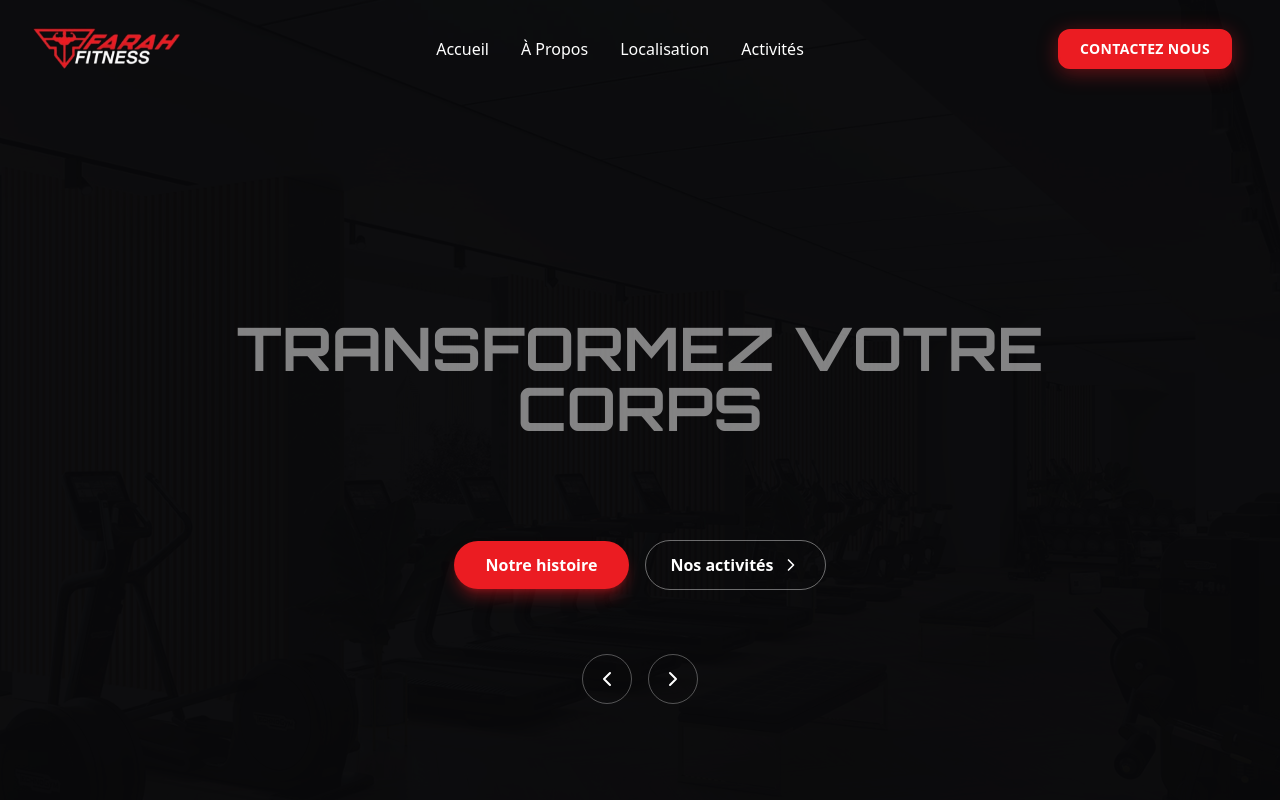
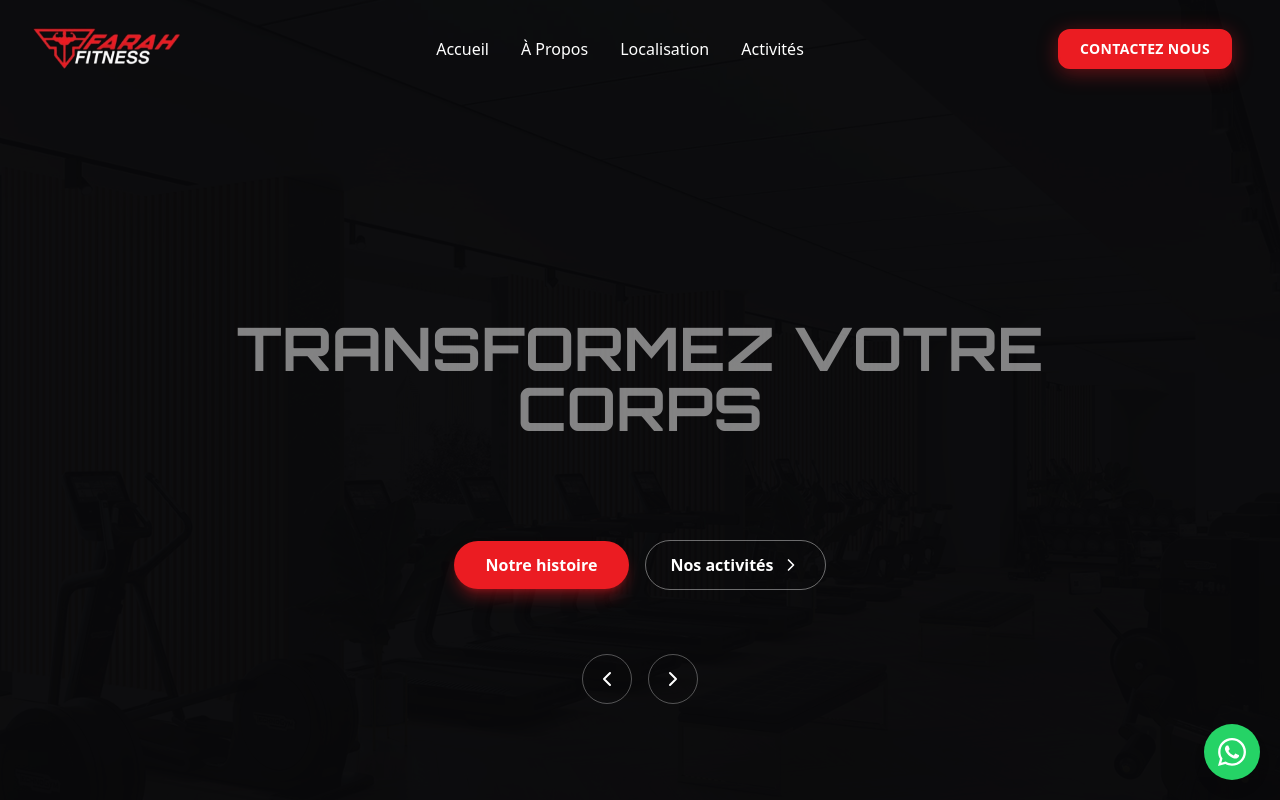
Before and after one commit to IlhamKaddi/gym-website, a Next.js app: page / in a window 1280 px wide. Shown: the top 800 px of the page. Built offline with nearby package versions, Linux system fonts and the light colour scheme; a web font is replaced by a local one.

Commit message:
feat: add other changes

```diff
--- a/app/compenents/Footer.tsx
+++ b/app/compenents/Footer.tsx
@@ -2,7 +2,7 @@
 "use client";
 
 import React from "react";
-import { Mail, Phone, MapPin, Facebook, Instagram, Twitter } from "lucide-react";
+import { Mail, Phone, MapPin, Facebook, Instagram} from "lucide-react";
 import Image from "next/image";
 import Link from "next/link";
 
--- /dev/null
+++ b/app/compenents/Whatsapp.tsx
@@ -0,0 +1,23 @@
+"use client";
+
+import { FaWhatsapp } from "react-icons/fa";
+
+export default function WhatsAppButton() {
+  const phoneNumber = "212600000000";
+  const message =
+    "Bonjour, je souhaite avoir plus d'informations sur vos abonnements.";
+
+  const whatsappUrl = `https://wa.me/${phoneNumber}?text=${encodeURIComponent(message)}`;
+
+  return (
+    <a
+      href={whatsappUrl}
+      target="_blank"
+      rel="noopener noreferrer"
+      aria-label="Contacter sur WhatsApp"
+      className="fixed bottom-5 right-5 z-50 flex h-14 w-14 items-center justify-center rounded-full bg-[#25D366] text-white shadow-lg transition-all duration-300 hover:scale-110 hover:shadow-xl"
+    >
+      <FaWhatsapp size={32} />
+    </a>
+  );
+}
--- a/app/page.tsx
+++ b/app/page.tsx
@@ -7,7 +7,9 @@ import ChooseUs from "./compenents/ChooseUs";
 import Coach from "./compenents/Coatch";
 import { Footer } from "./compenents/Footer";
 import GymPass from "./compenents/GymPass";
+import WhatsAppButton from "./compenents/Whatsapp";
 import HeroSection from "./compenents/Hero";
+
 
 
 
@@ -23,6 +25,7 @@ export default function Home() {
     <GymPass/>
     <Blog/>
     <Footer/>
+    <WhatsAppButton/>
     </div>
   );
 }
--- a/package.json
+++ b/package.json
@@ -16,6 +16,7 @@
     "react": "19.2.3",
     "react-dom": "19.2.3",
     "react-hook-form": "^7.71.2",
+    "react-icons": "^5.7.0",
     "swiper": "^12.0.3",
     "zod": "^4.3.6"
   },
```
Also changed, not shown: 1 other file (tests, documents, lock files or other folders).
